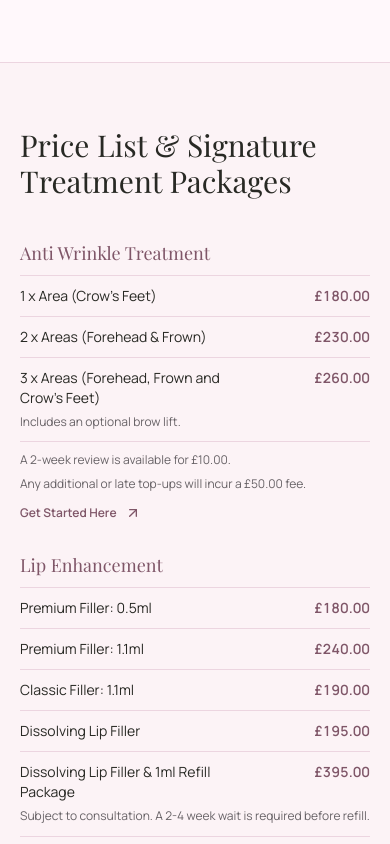
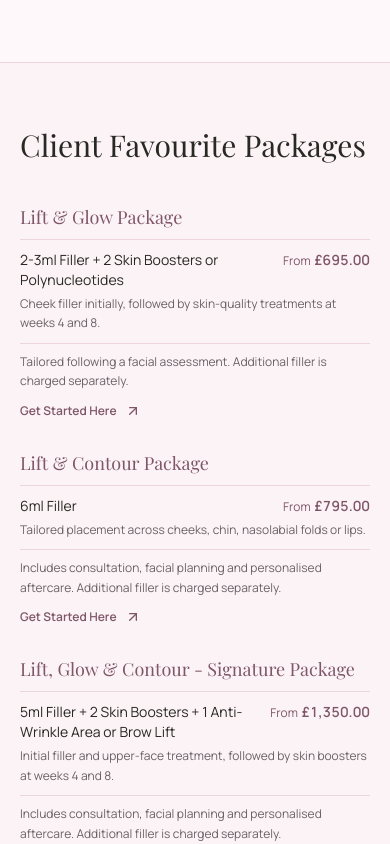
Before and after one commit to adriann1z/Majestic-Aesthetics, a React (Vite) app: page / in a window 390 px wide. Shown: the part 6680-7524 px from the top of the page. Built offline with nearby package versions, Linux system fonts and the light colour scheme; a web font is replaced by a local one.

Commit message:
Simplify pricing into treatment categories and favourite packages

```diff
--- a/src/components/Footer.tsx
+++ b/src/components/Footer.tsx
@@ -79,7 +79,7 @@ export const Footer: React.FC<FooterProps> = ({
                   className="hover:text-white transition-colors cursor-pointer"
                   type="button"
                 >
-                  Price List
+                  Client Favourite Packages
                 </button>
               </li>
               <li>
--- a/src/components/Header.tsx
+++ b/src/components/Header.tsx
@@ -36,7 +36,7 @@ export const Header: React.FC<HeaderProps> = ({ onOpenBooking, onNavigate }) =>
   const navLinks = [
     { label: 'Home', id: 'hero' },
     { label: 'Treatments', id: 'treatments' },
-    { label: 'Price List', id: 'prices' },
+    { label: 'Packages', id: 'prices' },
     { label: 'Meet Katie', id: 'practitioner' },
     { label: 'Skincare', id: 'skincare' },
     { label: 'Our Approach', id: 'approach' },
--- a/src/components/PriceListSection.tsx
+++ b/src/components/PriceListSection.tsx
@@ -30,10 +30,10 @@ export const PriceListSection: React.FC<{ onOpenEnquiry: (treatmentName: string)
   <section id="prices" aria-labelledby="price-list-title" className="py-16 sm:py-24 bg-blush-pale/50 border-b border-border-blush">
     <div className="section-inner mx-auto px-5 sm:px-8 lg:px-12">
       <div className="mb-10 sm:mb-12">
-        <h2 id="price-list-title" className="font-serif text-3xl sm:text-4xl text-text-charcoal">Price List &amp; Signature Treatment Packages</h2>
+        <h2 id="price-list-title" className="font-serif text-3xl sm:text-4xl text-text-charcoal">Client Favourite Packages</h2>
       </div>
       <div className="grid grid-cols-1 md:grid-cols-2 gap-x-8 lg:gap-x-12 gap-y-7">
-        {treatmentPricing.map((pricing) => (
+        {treatmentPricing.filter((pricing) => pricing.isSignaturePackage).map((pricing) => (
           <div key={pricing.title} className="min-w-0">
             <TreatmentPrices pricing={pricing} />
             <button type="button" onClick={() => onOpenEnquiry(pricingEnquiryCategories[pricing.treatmentId])} className="inline-flex items-center gap-2 mt-3 text-xs font-semibold text-rose-plum hover:text-rose-accent cursor-pointer">
--- a/src/components/TreatmentCard.tsx
+++ b/src/components/TreatmentCard.tsx
@@ -11,9 +11,7 @@ interface TreatmentCardProps {
 export const TreatmentCard: React.FC<TreatmentCardProps> = ({ treatment, onSelect }) => {
   const [imgLoaded, setImgLoaded] = useState(false);
   const [imgError, setImgError] = useState(false);
-  const pricing = ['skin-boosters', 'polynucleotides', 'dermal-fillers', 'anti-wrinkle-consultations'].includes(treatment.id)
-    ? treatmentPricing.filter((entry) => entry.treatmentId === treatment.id)
-    : [];
+  const pricing = treatmentPricing.filter((entry) => entry.treatmentId === treatment.id && !entry.isSignaturePackage);
   const startingPrice = pricing.length > 0
     ? Math.min(...pricing.flatMap((entry) => entry.items.map((item) => item.amount)))
     : null;
--- a/src/components/TreatmentDetailModal.tsx
+++ b/src/components/TreatmentDetailModal.tsx
@@ -19,7 +19,7 @@ export const TreatmentDetailModal: React.FC<TreatmentDetailModalProps> = ({
 }) => {
   useDialogFocus(treatment !== null, onClose);
   if (!treatment) return null;
-  const pricing = treatmentPricing.filter((entry) => entry.treatmentId === treatment.id);
+  const pricing = treatmentPricing.filter((entry) => entry.treatmentId === treatment.id && !entry.isSignaturePackage);
 
   return (
     <div
--- a/src/data/gallery.ts
+++ b/src/data/gallery.ts
@@ -12,8 +12,7 @@ export const galleryItems: GalleryItem[] = [
   { id: 'g-3', title: 'A Personalised Approach', image: `${import.meta.env.BASE_URL}gallery/9.webp`, caption: 'A personalised treatment plan, photographed six weeks apart.', editorialTag: 'Treatment Plan' },
   { id: 'g-4', title: 'Midface Rejuvenation', image: `${import.meta.env.BASE_URL}gallery/midface-rejuvenation.png`, caption: 'Midface rejuvenation, shown before and after treatment.', editorialTag: 'Facial Rejuvenation' },
   { id: 'g-5', title: 'Dermaplane & Glow', image: `${import.meta.env.BASE_URL}gallery/10.webp`, caption: 'Skin following a dermaplaning treatment.', editorialTag: 'Skin Treatments' },
-  { id: 'g-6', title: 'Lip Filler: Definition & Volume', image: `${import.meta.env.BASE_URL}gallery/4.webp`, caption: 'Before and after a 1.1ml lip filler treatment.', editorialTag: 'Lip Enhancement' },
-  { id: 'g-7', title: 'Before & After: Profile', image: `${import.meta.env.BASE_URL}gallery/before-after-8.png`, caption: 'A side-by-side comparison of an individual client before and after treatment.', editorialTag: 'Client Results' },
+  { id: 'g-6', title: 'Lip Filler: Definition & Volume', image: `${import.meta.env.BASE_URL}gallery/before-after-8.png`, caption: 'Lip definition and volume, shown before and after treatment.', editorialTag: 'Lip Enhancement' },
   { id: 'g-8', title: 'Before & After: Facial Detail', image: `${import.meta.env.BASE_URL}gallery/before-after-4.png`, caption: 'A closer look at an individual client before and after treatment.', editorialTag: 'Client Results' },
   { id: 'g-9', title: 'Before & After: Close-Up', image: `${import.meta.env.BASE_URL}gallery/before-after-9.png`, caption: 'An individual client result, shown in a close-up before-and-after comparison.', editorialTag: 'Client Results' },
 ];
--- a/src/data/pricing.ts
+++ b/src/data/pricing.ts
@@ -2,6 +2,7 @@ export interface TreatmentPricing {
   treatmentId: string;
   title: string;
   enquirySubject: string;
+  isSignaturePackage?: boolean;
   items: { label: string; amount: number; note?: string; from?: boolean }[];
   notes: string[];
 }
@@ -27,6 +28,7 @@ export const treatmentPricing: TreatmentPricing[] = [
     enquirySubject: 'Lip Enhancement Booking Enquiry',
     items: [
       { label: 'Premium Filler: 0.5ml', amount: 180 },
+      { label: 'Premium Filler: 0.7ml', amount: 190, note: 'Popular option' },
       { label: 'Premium Filler: 1.1ml', amount: 240 },
       { label: 'Classic Filler: 1.1ml', amount: 190 },
       { label: 'Dissolving Lip Filler', amount: 195 },
@@ -88,34 +90,34 @@ export const treatmentPricing: TreatmentPricing[] = [
     ], notes: [],
   },
   {
-    treatmentId: 'dermal-fillers', title: 'Lift & Glow Package', enquirySubject: 'Lift & Glow Package',
+    treatmentId: 'dermal-fillers', title: 'Lift & Glow Package', enquirySubject: 'Lift & Glow Package', isSignaturePackage: true,
     items: [{ label: '2-3ml Filler + 2 Skin Boosters or Polynucleotides', amount: 695, from: true,
       note: 'Cheek filler initially, followed by skin-quality treatments at weeks 4 and 8.' }],
     notes: ['Tailored following a facial assessment. Additional filler is charged separately.'],
   },
   {
-    treatmentId: 'dermal-fillers', title: 'Lift & Contour Package', enquirySubject: 'Lift & Contour Package',
+    treatmentId: 'dermal-fillers', title: 'Lift & Contour Package', enquirySubject: 'Lift & Contour Package', isSignaturePackage: true,
     items: [{ label: '6ml Filler', amount: 795, from: true, note: 'Tailored placement across cheeks, chin, nasolabial folds or lips.' }],
     notes: ['Includes consultation, facial planning and personalised aftercare. Additional filler is charged separately.'],
   },
   {
-    treatmentId: 'dermal-fillers', title: 'Lift, Glow & Contour - Signature Package', enquirySubject: 'Lift, Glow & Contour',
+    treatmentId: 'dermal-fillers', title: 'Lift, Glow & Contour - Signature Package', enquirySubject: 'Lift, Glow & Contour', isSignaturePackage: true,
     items: [{ label: '5ml Filler + 2 Skin Boosters + 1 Anti-Wrinkle Area or Brow Lift', amount: 1350, from: true,
       note: 'Initial filler and upper-face treatment, followed by skin boosters at weeks 4 and 8.' }],
     notes: ['Includes consultation, facial planning and personalised aftercare. Additional filler is charged separately.'],
   },
   {
-    treatmentId: 'dermal-fillers', title: 'Signature Lip Enhance', enquirySubject: 'Signature Lip Enhance',
+    treatmentId: 'dermal-fillers', title: 'Signature Lip Enhance', enquirySubject: 'Signature Lip Enhance', isSignaturePackage: true,
     items: [{ label: '0.5ml Filler', amount: 180, from: true }, { label: '1ml Filler', amount: 240, from: true }],
     notes: ['Tailored lip definition, hydration and shape, with personalised aftercare.'],
   },
   {
-    treatmentId: 'anti-wrinkle-consultations', title: 'Ultimate Glow Package', enquirySubject: 'Ultimate Glow Package',
+    treatmentId: 'anti-wrinkle-consultations', title: 'Ultimate Glow Package', enquirySubject: 'Ultimate Glow Package', isSignaturePackage: true,
     items: [{ label: '3 Anti-Wrinkle Areas + 2 Skin Boosters', amount: 595, from: true,
       note: 'Initial anti-wrinkle treatment and skin booster, with review and second skin booster at week 2.' }], notes: ['Includes personalised aftercare.'],
   },
   {
-    treatmentId: 'anti-wrinkle-consultations', title: 'Refresh Package', enquirySubject: 'Refresh Package',
+    treatmentId: 'anti-wrinkle-consultations', title: 'Refresh Package', enquirySubject: 'Refresh Package', isSignaturePackage: true,
     items: [{ label: 'Anti-Wrinkle Treatment Only', amount: 260, note: 'Treatment plan for 1-3 areas, with a review at week 2.' }], notes: [],
   },
 ];
```
